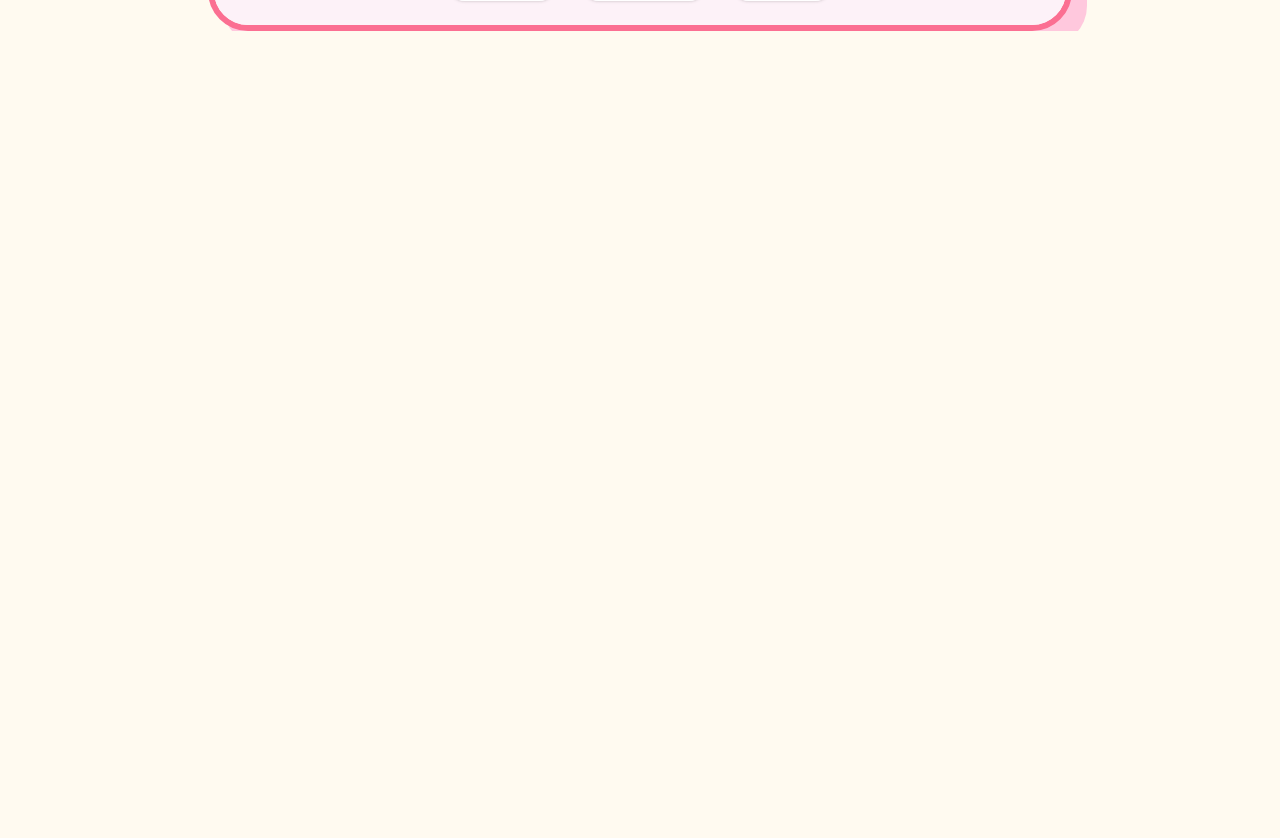
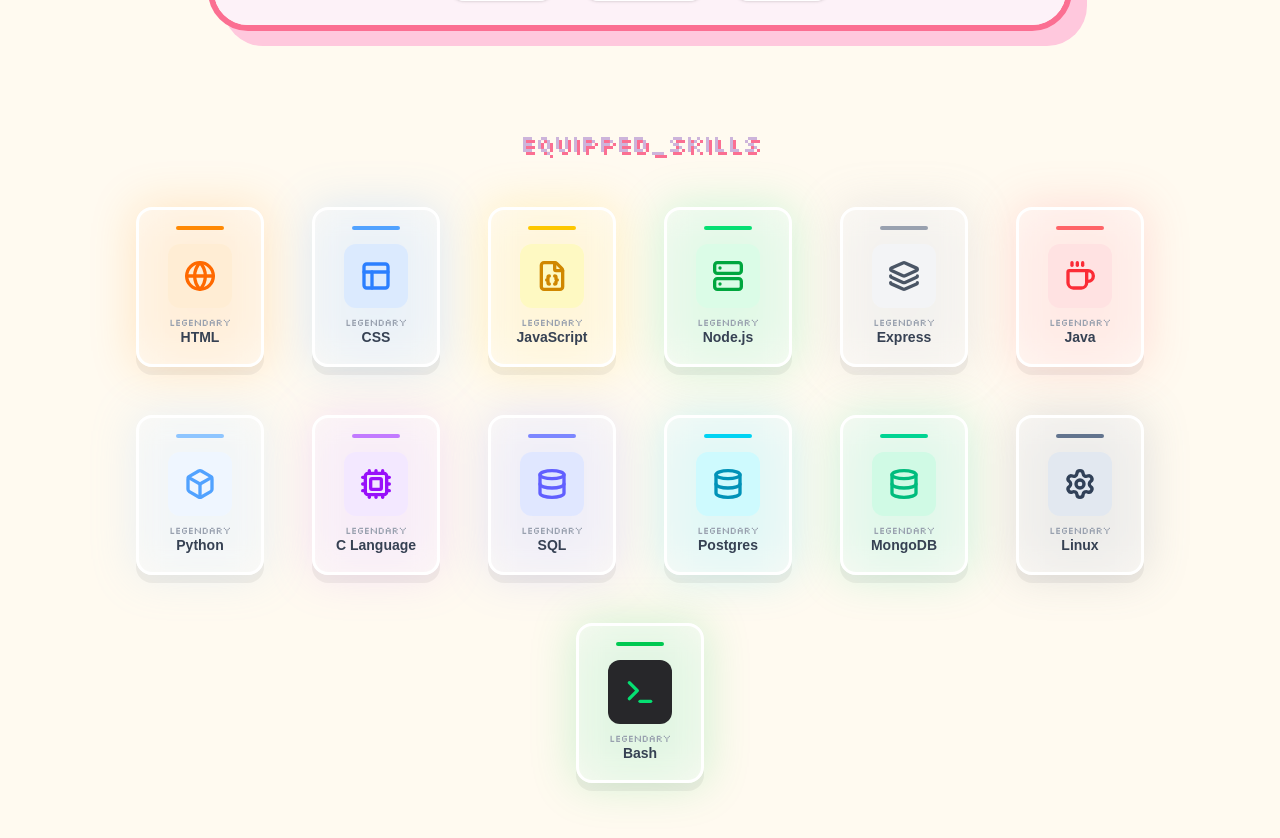
Before and after one commit to Nazmin-Babubaker/my-portfolio, a React (Vite) app: page / in a window 1280 px wide. Shown: the part 1140-1978 px from the top of the page. Before the commit the page ends 1171 px from the top, so only its background shows below. Built offline with nearby package versions, Linux system fonts and the light colour scheme.

Commit message:
skillset

```diff
--- a/src/App.jsx
+++ b/src/App.jsx
@@ -1,6 +1,12 @@
 import React from 'react'
 import Navbar from './components/Navbar'
 import About from './components/About'
+import {
+  Code2, FileJson, Database, Terminal,
+  Cpu, Layers, Box, Coffee, Layout,
+  Globe, Server, Settings, Search
+} from "lucide-react";import SkillCard from './components/SkillCard';
+
 
 const App = () => {
   return (
@@ -33,6 +39,32 @@ const App = () => {
 
       <About />
 
+
+   <section id="inventory" className="mt-24 px-4 max-w-6xl mx-auto pb-20">
+  <h2 className="font-pixel text-2xl text-lavender text-center mb-12 drop-shadow-[3px_3px_0px_#fb6f92]">
+    EQUIPPED_SKILLS
+  </h2>
+
+  <div className="flex flex-wrap justify-center gap-8 md:gap-12">
+    <SkillCard icon={Globe} name="HTML" colorClass="bg-orange-100 text-orange-500" rarityColor="bg-orange-400" />
+    <SkillCard icon={Layout} name="CSS" colorClass="bg-blue-100 text-blue-500" rarityColor="bg-blue-400" />
+    <SkillCard icon={FileJson} name="JavaScript" colorClass="bg-yellow-100 text-yellow-600" rarityColor="bg-yellow-400" />
+
+    <SkillCard icon={Server} name="Node.js" colorClass="bg-green-100 text-green-600" rarityColor="bg-green-400" />
+    <SkillCard icon={Layers} name="Express" colorClass="bg-gray-100 text-gray-600" rarityColor="bg-gray-400" />
+    <SkillCard icon={Coffee} name="Java" colorClass="bg-red-100 text-red-500" rarityColor="bg-red-400" />
+    <SkillCard icon={Box} name="Python" colorClass="bg-blue-50 text-blue-400" rarityColor="bg-blue-300" />
+    <SkillCard icon={Cpu} name="C Language" colorClass="bg-purple-100 text-purple-600" rarityColor="bg-purple-400" />
+
+    <SkillCard icon={Database} name="SQL" colorClass="bg-indigo-100 text-indigo-500" rarityColor="bg-indigo-400" />
+    <SkillCard icon={Database} name="Postgres" colorClass="bg-cyan-100 text-cyan-600" rarityColor="bg-cyan-400" />
+    <SkillCard icon={Database} name="MongoDB" colorClass="bg-emerald-100 text-emerald-500" rarityColor="bg-emerald-400" />
+
+    <SkillCard icon={Settings} name="Linux" colorClass="bg-slate-200 text-slate-700" rarityColor="bg-slate-500" />
+    <SkillCard icon={Terminal} name="Bash" colorClass="bg-zinc-800 text-green-400" rarityColor="bg-green-500" />
+  </div>
+</section>
+
     </div>
   )
 }
--- /dev/null
+++ b/src/components/SkillCard.jsx
@@ -0,0 +1,26 @@
+import React from 'react';
+
+export default function SkillCard({ icon: Icon, name, colorClass, rarityColor }) {
+  return (
+    <div className="group relative flex flex-col items-center">
+
+      <div className={`absolute inset-0 opacity-20 blur-xl transition-opacity group-hover:opacity-50 ${rarityColor}`}></div>
+
+      <div className="relative bg-white/40 backdrop-blur-md border-[3px] border-white rounded-2xl p-4 w-32 h-40 flex flex-col items-center justify-between shadow-[0_8px_0_0_rgba(0,0,0,0.05)] transition-all group-hover:-translate-y-2 group-hover:shadow-[0_12px_0_0_rgba(0,0,0,0.1)]">
+
+        <div className={`h-1 w-12 rounded-full mb-2 ${rarityColor}`}></div>
+
+        <div className={`relative p-4 rounded-xl transition-transform ${colorClass}`}>
+          <Icon size={32} strokeWidth={2.5} />
+        </div>
+
+        <div className="w-full text-center">
+          <p className="text-[10px] font-pixel uppercase text-gray-400 tracking-tighter">Legendary</p>
+          <p className="font-bold text-gray-700 text-sm leading-none pb-1">{name}</p>
+        </div>
+
+        <div className="absolute top-1 right-2 opacity-0 group-hover:opacity-100 transition-opacity">✨</div>
+      </div>
+    </div>
+  );
+}
```
